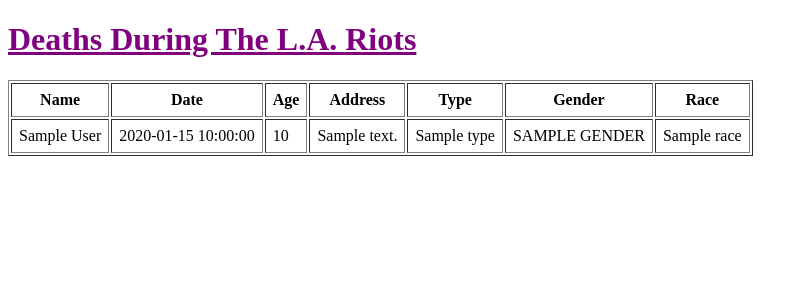
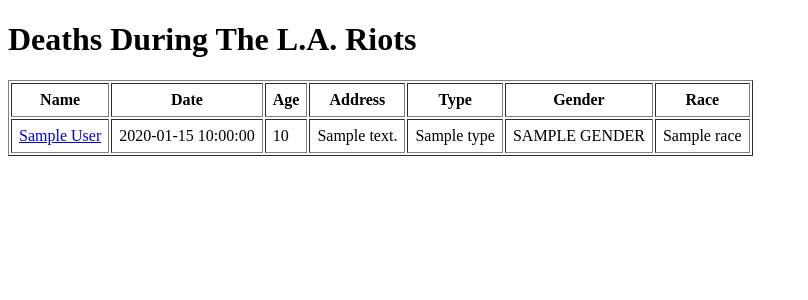
Before and after one commit to a-Daley/first-news-app, a Flask app: template templates/index.html in a window 1280 px wide. Shown: the top 300 px of the page, without its empty margins (0-808 px from the left). Run offline with Flask 2, Linux system fonts and the light colour scheme; the template is opened without the code that fills it: most values are stand-ins (such as "Sample title", 1, 10 or a date in 2020).

Commit message:
Made detail pages+ linked stylesheet

```diff
--- a/app.py
+++ b/app.py
@@ -1,4 +1,5 @@
 import csv
+from flask import abort
 from flask import Flask
 from flask import render_template
 app = Flask(__name__)
@@ -20,6 +21,16 @@
 	object_list = get_csv()
 	return render_template(template, object_list=object_list)
 
+@app.route('/<row_id>/')
+def detail(row_id):
+	template = "detail.html"
+	object_list = get_csv()
+	for row in object_list:
+		if row['id'] == row_id:
+			return render_template(template, object=row)
+# The code below describes function abort and then you put in the number of the error message that you want to be displayed
+	abort(404)
+
 # If this script is run from the command line...
 if __name__ == "__main__":
 	# Firing up the Flask text server
--- a/templates/style.css
+++ b/static/style.css
@@ -1,4 +1,4 @@
-h1 {
-	color: purple;
+.main h1 {
+	color: red;
 	text-decoration: underline;
 }
--- a/templates/css/style.css
+++ /dev/null
@@ -1,4 +0,0 @@
-h1 {
-	color: purple;
-	text-decoration: underline;
-}
--- a/templates/index.html
+++ b/templates/index.html
@@ -1,11 +1,11 @@
 <!DOCTYPE html>
 <html lang="en">
 	<head>
-	<link rel="stylesheet" type="text/css" href="css/style.css">
+	<link rel="stylesheet" type="text/css" href="{{ url_for('static', filename= 'style.css') }}">
 	</head>
 
 	<body>
-		<h1>Deaths During The L.A. Riots</h1>
+		<h1 class="main">Deaths During The L.A. Riots</h1>
 		<table border=1 cellpadding=7>
 			<tr>
 				<th>Name</th>
@@ -19,7 +19,7 @@
 
 			{% for obj in object_list %}
 			<tr>
-				<td>{{ obj.full_name }}</td>
+				<td><a href="/{{ obj.id }}/">{{ obj.full_name }}</a></td>
 				<td>{{ obj.date }}</td>
 				<td>{{ obj.age }}</td>
 				<td>{{ obj.address }}</td>
```
Also changed, not shown: templates/detail.html (added, +12 -0 lines).
